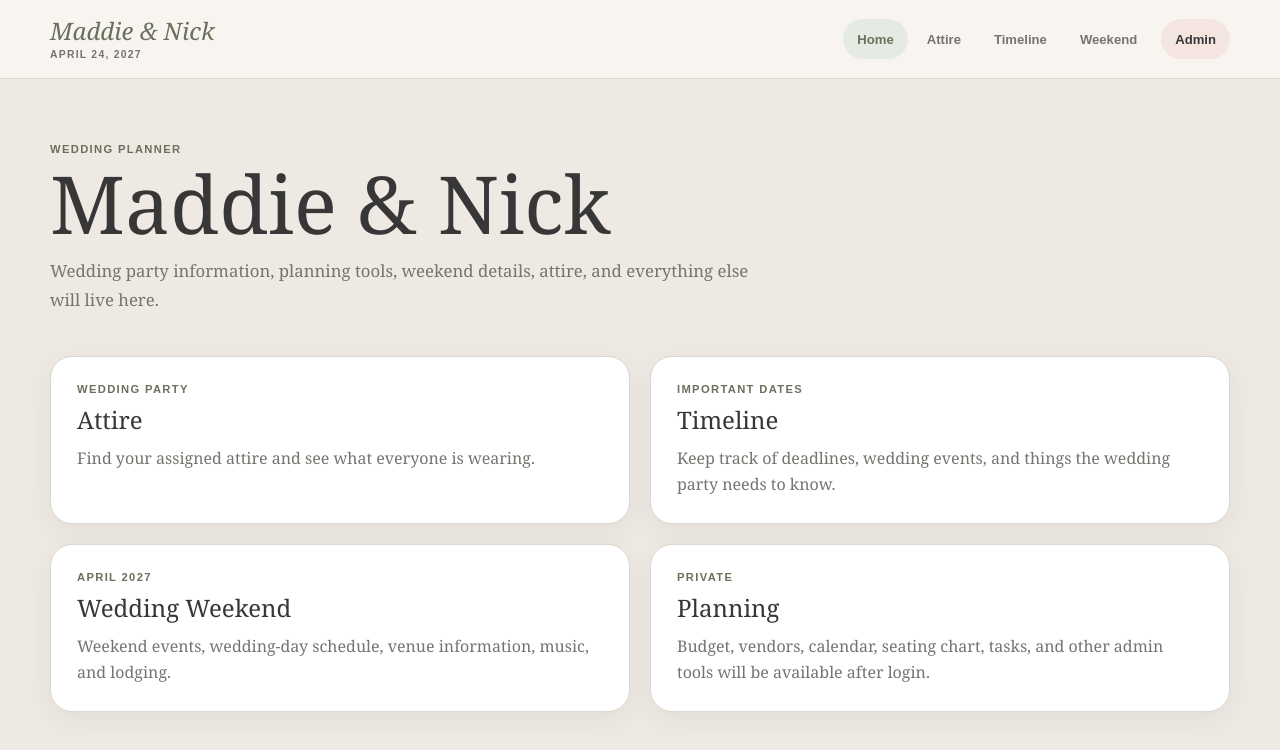
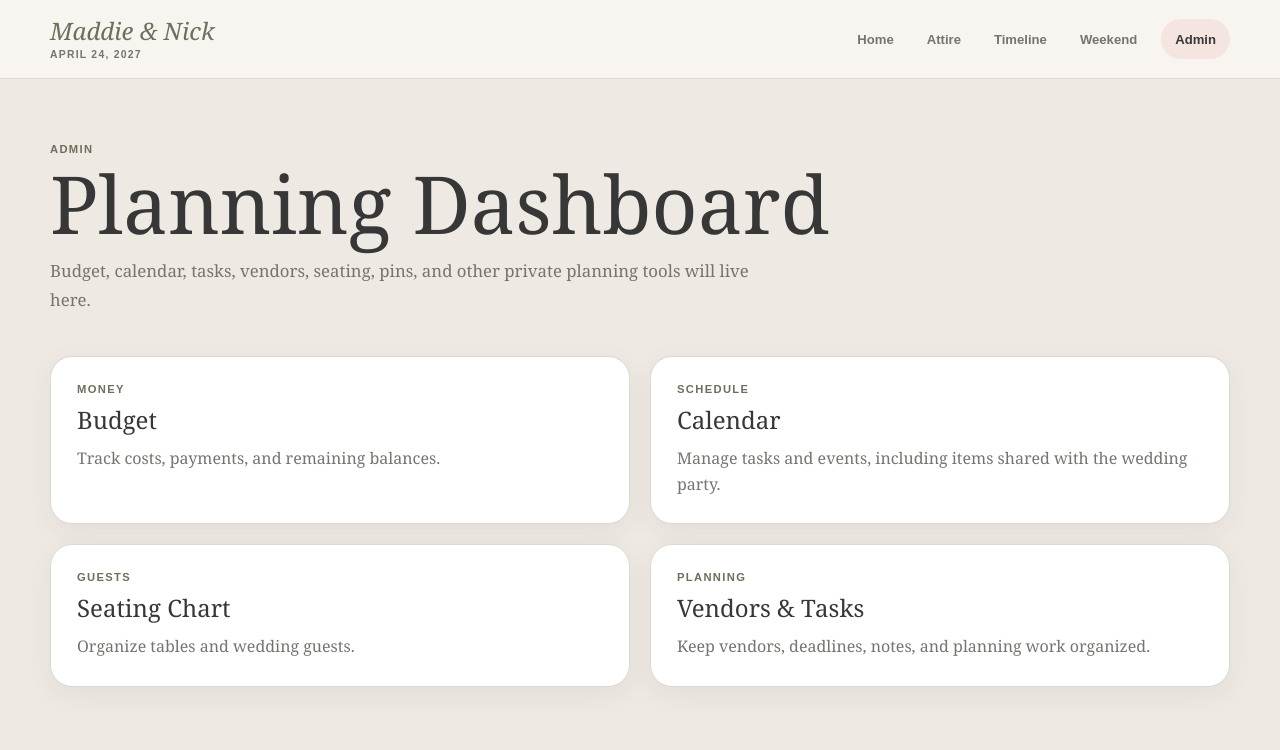
Before and after one commit to mamcgovern/Wedding-Planner, a React (Vite) app: page /admin in a window 1280 px wide. Before the commit this address led to /. Shown: the top 750 px of the page. Built offline with nearby package versions, Linux system fonts and the light colour scheme; no server answers; sample sign-in values are in the browser's storage.

Commit message:
admin login works

```diff
--- a/src/App.jsx
+++ b/src/App.jsx
@@ -4,6 +4,7 @@ import {
   Routes,
 } from "react-router-dom";
 
+import ProtectedRoute from "./components/auth/ProtectedRoute";
 import SiteLayout from "./components/layout/SiteLayout";
 
 import Attire from "./pages/Attire";
@@ -12,35 +13,58 @@ import Login from "./pages/Login";
 import Timeline from "./pages/Timeline";
 import Weekend from "./pages/Weekend";
 
+import Dashboard from "./pages/admin/Dashboard";
+
 function App() {
   return (
     <Routes>
       <Route
-        element={<SiteLayout />}
+        element={
+          <SiteLayout />
+        }
       >
         <Route
           path="/"
-          element={<Home />}
+          element={
+            <Home />
+          }
         />
 
         <Route
           path="/attire"
-          element={<Attire />}
+          element={
+            <Attire />
+          }
         />
 
         <Route
           path="/timeline"
-          element={<Timeline />}
+          element={
+            <Timeline />
+          }
         />
 
         <Route
           path="/weekend"
-          element={<Weekend />}
+          element={
+            <Weekend />
+          }
         />
 
         <Route
           path="/login"
-          element={<Login />}
+          element={
+            <Login />
+          }
+        />
+
+        <Route
+          path="/admin"
+          element={
+            <ProtectedRoute>
+              <Dashboard />
+            </ProtectedRoute>
+          }
         />
       </Route>
 
--- a/src/components/auth/ProtectedRoute.jsx
+++ b/src/components/auth/ProtectedRoute.jsx
@@ -0,0 +1,47 @@
+import {
+  Navigate,
+  useLocation,
+} from "react-router-dom";
+
+import {
+  useAuth,
+} from "../../context/AuthContext";
+
+function ProtectedRoute({
+  children,
+}) {
+  const {
+    user,
+    loading,
+  } = useAuth();
+
+  const location =
+    useLocation();
+
+  if (loading) {
+    return (
+      <main className="page">
+        <div className="content-card">
+          Loading...
+        </div>
+      </main>
+    );
+  }
+
+  if (!user) {
+    return (
+      <Navigate
+        to="/login"
+        replace
+        state={{
+          from:
+            location.pathname,
+        }}
+      />
+    );
+  }
+
+  return children;
+}
+
+export default ProtectedRoute;
--- a/src/context/AuthContext.jsx
+++ b/src/context/AuthContext.jsx
@@ -0,0 +1,98 @@
+import {
+  createContext,
+  useContext,
+  useEffect,
+  useState,
+} from "react";
+
+import {
+  GoogleAuthProvider,
+  onAuthStateChanged,
+  signInWithPopup,
+  signOut,
+} from "firebase/auth";
+
+import {
+  auth,
+} from "../services/firebase";
+
+const AuthContext =
+  createContext(null);
+
+const googleProvider =
+  new GoogleAuthProvider();
+
+export function AuthProvider({
+  children,
+}) {
+  const [
+    user,
+    setUser,
+  ] = useState(null);
+
+  const [
+    loading,
+    setLoading,
+  ] = useState(true);
+
+  useEffect(() => {
+    const unsubscribe =
+      onAuthStateChanged(
+        auth,
+        (currentUser) => {
+          setUser(
+            currentUser
+          );
+
+          setLoading(
+            false
+          );
+        }
+      );
+
+    return unsubscribe;
+  }, []);
+
+  const loginWithGoogle =
+    () => {
+      return signInWithPopup(
+        auth,
+        googleProvider
+      );
+    };
+
+  const logout =
+    () => {
+      return signOut(
+        auth
+      );
+    };
+
+  return (
+    <AuthContext.Provider
+      value={{
+        user,
+        loading,
+        loginWithGoogle,
+        logout,
+      }}
+    >
+      {children}
+    </AuthContext.Provider>
+  );
+}
+
+export function useAuth() {
+  const context =
+    useContext(
+      AuthContext
+    );
+
+  if (!context) {
+    throw new Error(
+      "useAuth must be used inside AuthProvider."
+    );
+  }
+
+  return context;
+}
--- a/src/main.jsx
+++ b/src/main.jsx
@@ -12,6 +12,10 @@ import {
 
 import App from "./App";
 
+import {
+  AuthProvider,
+} from "./context/AuthContext";
+
 import "./styles/index.css";
 
 createRoot(
@@ -19,7 +23,9 @@ createRoot(
 ).render(
   <StrictMode>
     <BrowserRouter>
-      <App />
+      <AuthProvider>
+        <App />
+      </AuthProvider>
     </BrowserRouter>
   </StrictMode>
 );
--- a/src/pages/Login.jsx
+++ b/src/pages/Login.jsx
@@ -1,20 +1,133 @@
+import {
+  useState,
+} from "react";
+
+import {
+  Navigate,
+  useLocation,
+  useNavigate,
+} from "react-router-dom";
+
+import {
+  useAuth,
+} from "../context/AuthContext";
+
 function Login() {
+  const {
+    user,
+    loginWithGoogle,
+  } = useAuth();
+
+  const navigate =
+    useNavigate();
+
+  const location =
+    useLocation();
+
+  const [
+    loading,
+    setLoading,
+  ] = useState(false);
+
+  const [
+    error,
+    setError,
+  ] = useState("");
+
+  const destination =
+    location.state?.from ||
+    "/admin";
+
+  if (user) {
     return (
-    <main className="page">
+      <Navigate
+        to="/admin"
+        replace
+      />
+    );
+  }
+
+  const handleLogin =
+    async () => {
+      setLoading(true);
+      setError("");
+
+      try {
+        await loginWithGoogle();
+
+        navigate(
+          destination,
+          {
+            replace: true,
+          }
+        );
+      } catch (firebaseError) {
+        console.error(
+          "Google login error:",
+          firebaseError
+        );
+
+        setError(
+          "We couldn't sign you in with Google. Please try again."
+        );
+      } finally {
+        setLoading(false);
+      }
+    };
+
+  return (
+    <main className="page login-page">
+      <div className="login-panel">
+        <div className="login-copy">
           <p className="page-eyebrow">
             Admin
           </p>
 
           <h1 className="page-title">
-        Login
+            Wedding Planning
           </h1>
 
           <p className="page-description">
-        Admin Google login will go here.
+            Sign in to manage the private planning
+            side of the wedding website.
+          </p>
+        </div>
+
+        <div className="content-card login-card">
+          <p className="card-eyebrow">
+            Private Access
           </p>
 
-      <div className="content-card">
-        Login coming next.
+          <h2>
+            Admin Login
+          </h2>
+
+          <p>
+            Use your Google account to access the
+            wedding planner.
+          </p>
+
+          {error && (
+            <p className="login-error">
+              {error}
+            </p>
+          )}
+
+          <button
+            type="button"
+            className="primary-button"
+            onClick={
+              handleLogin
+            }
+            disabled={
+              loading
+            }
+          >
+            {loading
+              ? "Signing In..."
+              : "Continue with Google"}
+          </button>
+        </div>
       </div>
     </main>
   );
--- a/src/pages/admin/Dashboard.jsx
+++ b/src/pages/admin/Dashboard.jsx
@@ -0,0 +1,82 @@
+function Dashboard() {
+  return (
+    <main className="page">
+      <p className="page-eyebrow">
+        Admin
+      </p>
+
+      <h1 className="page-title">
+        Planning Dashboard
+      </h1>
+
+      <p className="page-description">
+        Budget, calendar, tasks, vendors, seating,
+        pins, and other private planning tools will
+        live here.
+      </p>
+
+      <div className="home-grid">
+        <div className="content-card">
+          <p className="card-eyebrow">
+            Money
+          </p>
+
+          <h2>
+            Budget
+          </h2>
+
+          <p>
+            Track costs, payments, and remaining
+            balances.
+          </p>
+        </div>
+
+        <div className="content-card">
+          <p className="card-eyebrow">
+            Schedule
+          </p>
+
+          <h2>
+            Calendar
+          </h2>
+
+          <p>
+            Manage tasks and events, including items
+            shared with the wedding party.
+          </p>
+        </div>
+
+        <div className="content-card">
+          <p className="card-eyebrow">
+            Guests
+          </p>
+
+          <h2>
+            Seating Chart
+          </h2>
+
+          <p>
+            Organize tables and wedding guests.
+          </p>
+        </div>
+
+        <div className="content-card">
+          <p className="card-eyebrow">
+            Planning
+          </p>
+
+          <h2>
+            Vendors & Tasks
+          </h2>
+
+          <p>
+            Keep vendors, deadlines, notes, and
+            planning work organized.
+          </p>
+        </div>
+      </div>
+    </main>
+  );
+}
+
+export default Dashboard;
--- /dev/null
+++ b/src/services/firebase.js
@@ -0,0 +1,31 @@
+import {
+  initializeApp,
+} from "firebase/app";
+
+import {
+  getAuth,
+} from "firebase/auth";
+
+import {
+  getFirestore,
+} from "firebase/firestore";
+
+const firebaseConfig = {
+  apiKey: "AIzaSyAs81kYRb5pjpJs8vRVuJv9VvF-1bnj23k",
+  authDomain: "wedding-planner-29900.firebaseapp.com",
+  projectId: "wedding-planner-29900",
+  storageBucket: "wedding-planner-29900.firebasestorage.app",
+  messagingSenderId: "788880817741",
+  appId: "1:788880817741:web:90447625fb12e86fa56604"
+};
+
+const app =
+  initializeApp(
+    firebaseConfig
+  );
+
+export const auth =
+  getAuth(app);
+
+export const db =
+  getFirestore(app);
--- a/src/styles/global.css
+++ b/src/styles/global.css
@@ -167,3 +167,94 @@ p {
       1fr;
   }
 }
+
+.primary-button {
+  display: inline-flex;
+
+  align-items: center;
+  justify-content: center;
+
+  min-height: 44px;
+
+  padding:
+    0 20px;
+
+  background:
+    var(--sage-dark);
+
+  color:
+    var(--white);
+
+  border: 0;
+  border-radius: 999px;
+
+  font-family:
+    Arial,
+    sans-serif;
+
+  font-size: 0.85rem;
+  font-weight: 700;
+}
+
+.primary-button:hover {
+  opacity: 0.9;
+}
+
+.primary-button:disabled {
+  cursor: not-allowed;
+  opacity: 0.6;
+}
+
+.login-panel {
+  display: grid;
+
+  grid-template-columns:
+    minmax(0, 1.3fr)
+    minmax(300px, 0.7fr);
+
+  align-items: center;
+
+  gap: 50px;
+}
+
+.login-card h2 {
+  margin-bottom: 10px;
+
+  font-size: 1.5rem;
+  font-weight: 400;
+}
+
+.login-card > p {
+  color:
+    var(--text-light);
+
+  line-height: 1.6;
+}
+
+.login-error {
+  padding: 10px 12px;
+
+  background:
+    #f8e5e5;
+
+  color:
+    #923c3c;
+
+  border-radius:
+    var(--radius-small);
+
+  font-family:
+    Arial,
+    sans-serif;
+
+  font-size: 0.82rem;
+}
+
+@media (max-width: 700px) {
+  .login-panel {
+    grid-template-columns:
+      1fr;
+
+    gap: 20px;
+  }
+}
```
Lines whose indentation alone changed are shown as unchanged.
